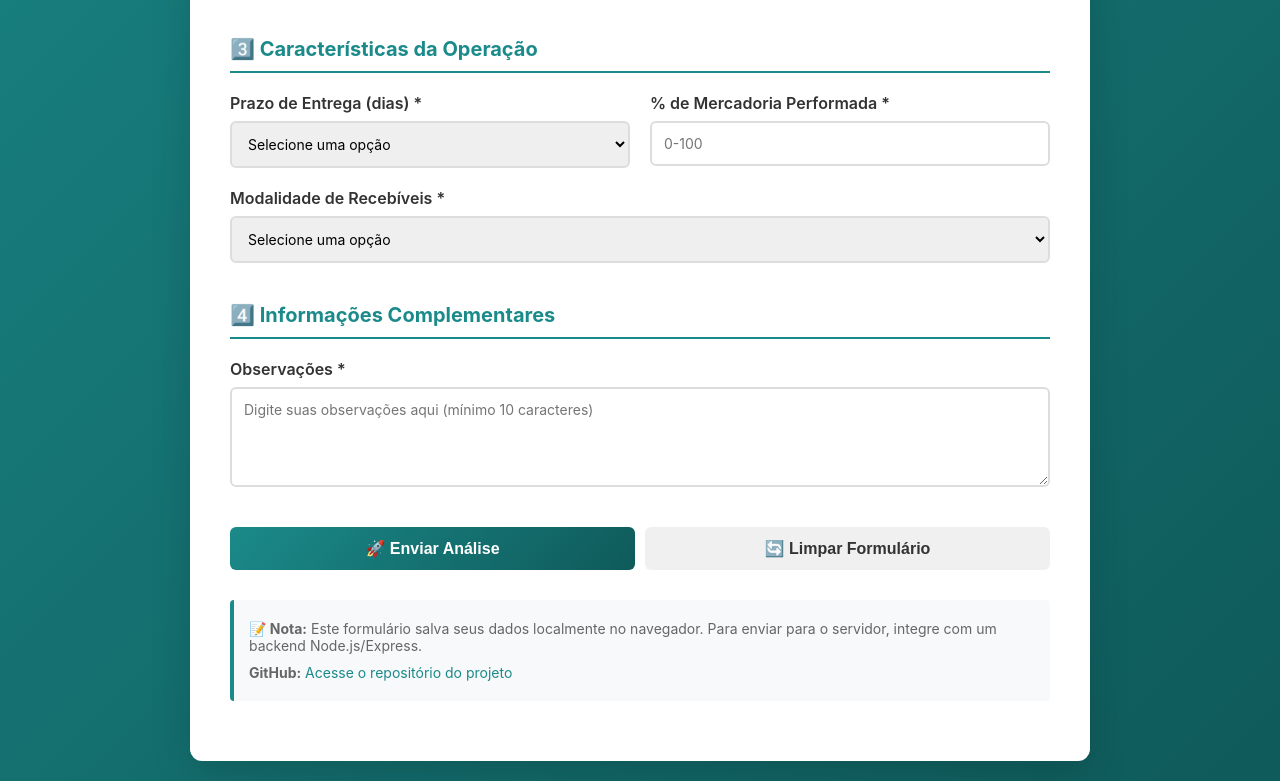
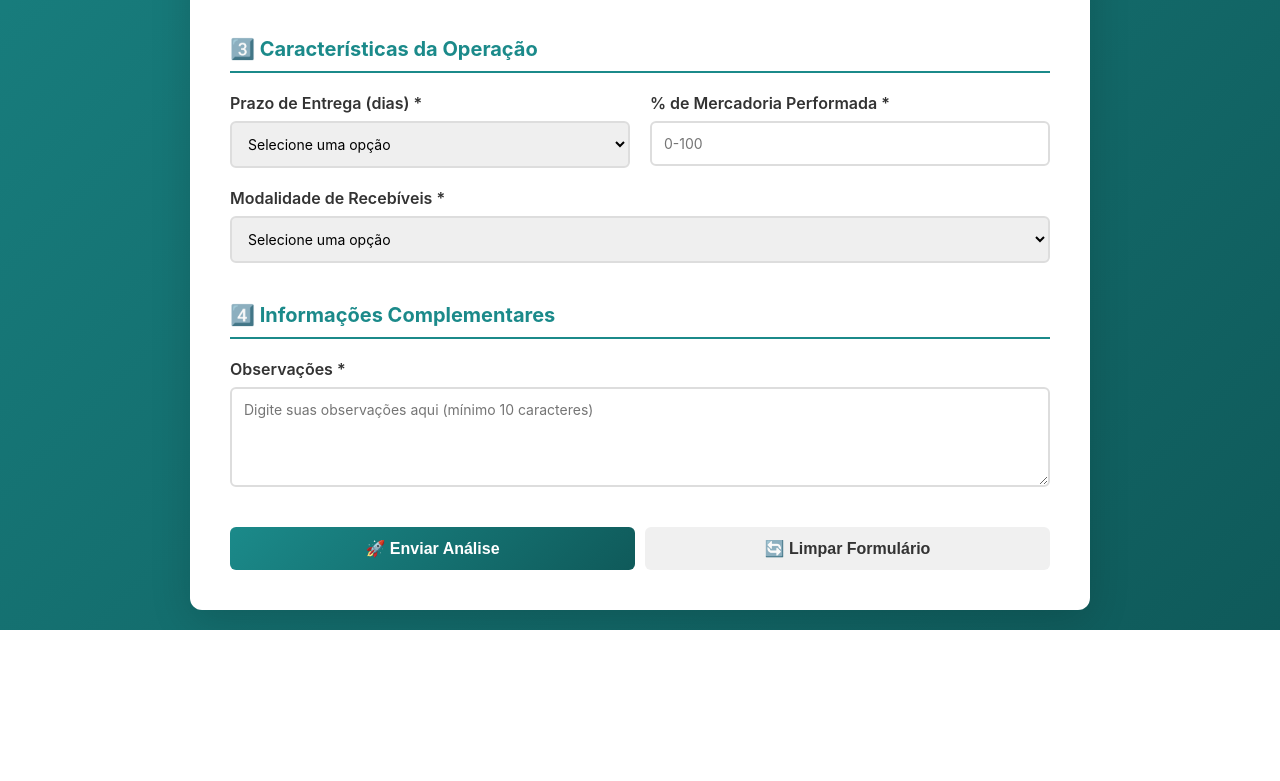
Before and after one commit to Wagres123/preanalise-ventura-fidc, a website: page index.html in a window 1280 px wide. Shown: the part 773-1554 px from the top of the page. After the commit the page ends 1403 px from the top, so only its background shows below. Drawn offline with Linux system fonts and the light colour scheme.

Commit message:
Remove info box from index.html
Removed informational note about local data saving and GitHub repository.

```diff
--- a/index.html
+++ b/index.html
@@ -316,10 +316,7 @@
                 </div>
             </form>
 
-            <div class="info-box" style="margin-top: 30px;">
-                <p><strong>📝 Nota:</strong> Este formulário salva seus dados localmente no navegador. Para enviar para o servidor, integre com um backend Node.js/Express.</p>
-                <p style="margin-top: 10px;"><strong>GitHub:</strong> <a href="https://github.com/Wagres123/preanalise-ventura-fidc" style="color: #1b8a8a; text-decoration: none;">Acesse o repositório do projeto</a></p>
-            </div>
+
         </div>
     </div>
 
```
